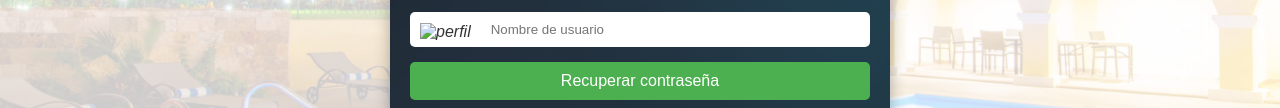
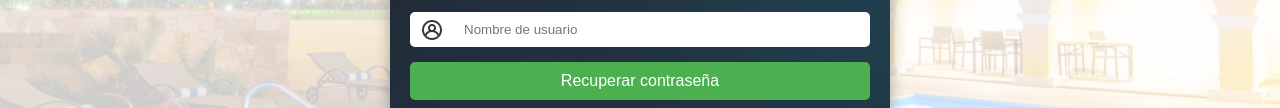
Before and after one commit to DiegoCenC/Holiday-inn-express, a website: page Olv.html in a window 1280 px wide. Shown: the part 423-531 px from the top of the page. Drawn offline with Linux system fonts and the light colour scheme; the site is published under a folder, as on GitHub Pages, so addresses that start at the root find nothing; files whose address does not match are found by name.

Commit message:
Update Olv.html

```diff
--- a/Olv.html
+++ b/Olv.html
@@ -23,7 +23,7 @@
       <form id="login-form">
         <div class="input-group">
           <label for="username">
-            <i class="icon"><img src="/assets/img/profile.png" alt="perfil" style="margin-top: 5px;"></i>
+            <i class="icon"><img src="assets/img/profile.png" alt="perfil" style="margin-top: 5px;"></i>
           </label>
           <input type="text" id="username" placeholder="Nombre de usuario">
         </div>
```
